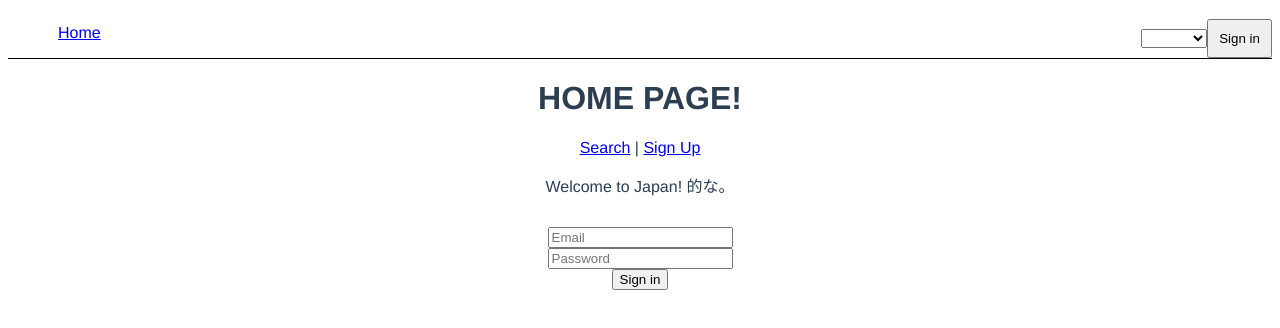
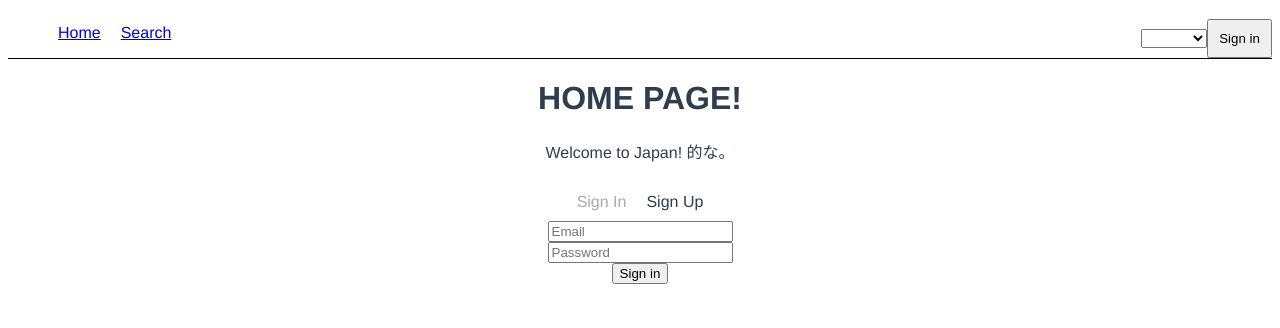
Before and after one commit to pomeranianpomeranian/SEA, a Vue app: page / in a window 1280 px wide. Shown: the top 328 px of the page. Built offline with nearby package versions, Linux system fonts and the light colour scheme; no server answers.

Commit message:
put search link into navbar, arranged home

```diff
--- a/src/components/Navbar.vue
+++ b/src/components/Navbar.vue
@@ -8,6 +8,11 @@
         <li v-if="userId" class="option">
           <router-link :to="{ name: 'user', params: { userId } }">{{
             $t("nav.mypage")
+          }}</router-link>
+        </li>
+        <li class="option">
+          <router-link :to="{ name: 'search' }">{{
+            $t("nav.search")
           }}</router-link>
         </li>
       </ul>
--- /dev/null
+++ b/src/components/SignIn.vue
@@ -0,0 +1,26 @@
+<template>
+  <div class="sign-in">
+    <input type="text" v-model="email" placeholder="Email" /><br />
+    <input type="password" v-model="password" placeholder="Password" /><br />
+    <button @click="signIn">Sign in</button>
+  </div>
+</template>
+
+<script>
+export default {
+  data() {
+    return {
+      email: "",
+      password: "",
+    };
+  },
+  methods: {
+    signIn() {
+      this.$store.dispatch("signIn", {
+        email: this.email,
+        password: this.password,
+      });
+    },
+  },
+};
+</script>
--- /dev/null
+++ b/src/components/SignUp.vue
@@ -0,0 +1,42 @@
+<template>
+  <div>
+    <input type="text" v-model="userDetails.username" placeholder="Username" />
+    <br />
+    <select v-model="userDetails.language">
+      <option disabled>Preferred Language</option>
+      <option value="en">English</option>
+      <option value="ja">日本語</option>
+    </select>
+    <br />
+    <input type="text" v-model="authData.email" placeholder="Email" />
+    <br />
+    <input type="password" v-model="authData.password" placeholder="Password" />
+    <br />
+    <button @click="signUp">Sign up</button>
+  </div>
+</template>
+
+<script>
+export default {
+  data() {
+    return {
+      userDetails: {
+        username: "",
+        language: "",
+      },
+      authData: {
+        email: "",
+        password: "",
+      },
+    };
+  },
+  methods: {
+    signUp() {
+      this.$store.dispatch("signUp", {
+        userDetails: this.userDetails,
+        authData: this.authData,
+      });
+    },
+  },
+};
+</script>
--- a/src/locales/en.json
+++ b/src/locales/en.json
@@ -2,6 +2,7 @@
   "nav": {
     "home": "Home",
     "mypage": "Mypage",
+    "search": "Search",
     "signin": "Sign in",
     "signout": "Sign out"
   }
--- a/src/locales/ja.json
+++ b/src/locales/ja.json
@@ -2,6 +2,7 @@
     "nav": {
         "home": "ホーム",
         "mypage": "マイページ",
+        "search": "検索",
         "signin": "サインイン",
         "signout": "サインアウト"
       }
--- a/src/router/index.js
+++ b/src/router/index.js
@@ -8,7 +8,6 @@ import NewPost from "../views/NewPost.vue";
 import MyPost from "../views/MyPost.vue";
 import Edit from "../views/Edit.vue";
 import User from "../views/User.vue";
-import SignUp from "../views/SignUp.vue";
 
 Vue.use(VueRouter);
 
@@ -63,11 +62,6 @@ const routes = [
     props: true,
   },
   {
-    path: "/signup",
-    name: "signup",
-    component: SignUp,
-  },
-  {
     path: "*",
     redirect: "/",
   },
--- a/src/views/Home.vue
+++ b/src/views/Home.vue
@@ -1,29 +1,36 @@
 <template>
   <div>
     <h1>HOME PAGE!</h1>
-    <router-link :to="{ name: 'search' }">Search</router-link> |
-    <router-link :to="{ name: 'signup' }">Sign Up</router-link>
     <p>Welcome to Japan! 的な。</p>
-    <div v-if="!userId" class="sign-in">
-      <input type="text" v-model="email" placeholder="Email" /><br />
-      <input type="password" v-model="password" placeholder="Password" /><br />
-      <button @click="signIn({ email, password })">Sign in</button>
+    <div class="form-container" v-if="!userId">
+      <span
+        v-for="(tab, index) in tabs"
+        @click="selectedTab = tab"
+        :class="{ activeTab: selectedTab === tab }"
+        :key="index"
+        >{{ tab }}</span
+      >
+      <div class="form">
+        <signinForm v-if="selectedTab === 'Sign In'" />
+        <signupForm v-if="selectedTab === 'Sign Up'" />
+      </div>
     </div>
   </div>
 </template>
 
 <script>
-import { mapActions } from "vuex";
-
+import signinForm from "../components/SignIn";
+import signupForm from "../components/SignUp";
 export default {
+  components: {
+    signinForm,
+    signupForm,
+  },
   data() {
     return {
-      email: "",
-      password: "",
+      selectedTab: "Sign In",
+      tabs: ["Sign In", "Sign Up"],
     };
-  },
-  methods: {
-    ...mapActions(["signIn"]),
   },
   computed: {
     userId() {
@@ -34,7 +41,16 @@ export default {
 </script>
 
 <style scoped>
-.sign-in {
+.form-container {
   margin-top: 30px;
 }
+span {
+  margin: 10px;
+}
+.form {
+  margin-top: 10px;
+}
+.activeTab {
+  color: darkgray;
+}
 </style>
--- a/src/views/SignUp.vue
+++ /dev/null
@@ -1,53 +0,0 @@
-<template>
-  <div>
-    <h1>This is Sign Up form!!</h1>
-    <p>ここでサインアップできる</p>
-    <div>
-      <h2>Sign Up</h2>
-      <input
-        type="text"
-        v-model="userDetails.username"
-        placeholder="Username"
-      />
-      <br />
-      <!-- <input type="text" v-model="userDetails.country" placeholder="Country" /> -->
-      <select v-model="userDetails.language">
-        <option disabled>Preferred Language</option>
-        <option value="en">English</option>
-        <option value="ja">日本語</option>
-      </select>
-      <br />
-      <input type="text" v-model="authData.email" placeholder="Email" />
-      <br />
-      <input
-        type="password"
-        v-model="authData.password"
-        placeholder="Password"
-      />
-      <br />
-      <button @click="signUp({ userDetails, authData })">Sign up</button>
-    </div>
-  </div>
-</template>
-
-<script>
-import { mapActions } from "vuex";
-
-export default {
-  data() {
-    return {
-      userDetails: {
-        username: "",
-        language: "",
-      },
-      authData: {
-        email: "",
-        password: "",
-      },
-    };
-  },
-  methods: {
-    ...mapActions(["signUp"]),
-  },
-};
-</script>
```
